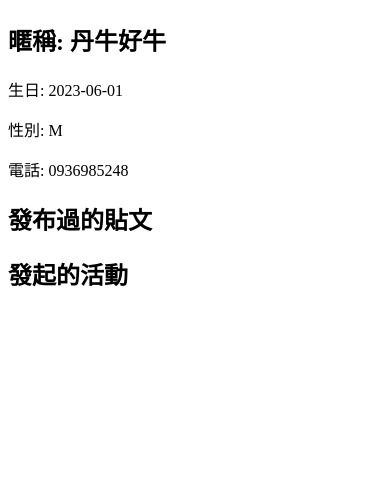
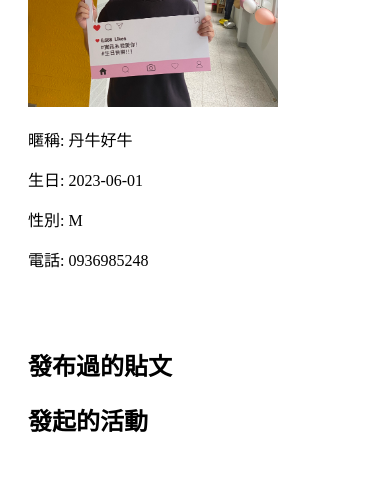
Before and after one commit to LittleBri32/Group_System, a Flask app: page /user/info/9 in a window 390 px wide. Shown: the part 370-855 px from the top of the page. Before the commit the page ends 657 px from the top, so only its background shows below. Run offline with Flask 3, Linux system fonts and the light colour scheme; a user stored in the database is signed in; data comes from the database, SQL or seed files in the repository; data that the repository does not hold is empty.

Commit message:
Add files via upload

```diff
--- a/FunCrew/templates/Info.html
+++ b/FunCrew/templates/Info.html
@@ -53,7 +53,33 @@
             object-fit: cover;
         }
 
-        /*個人資料照*/
+        /* 外部大方框 */
+        .container {
+            display: flex;
+            justify-content: flex-start;
+        }
+
+        /* 左側樣式 */
+        .left-column {
+            padding: 20px;
+        }
+
+        /* 右側樣式 */
+        .right-column {
+            padding: 20px;
+        }
+
+        /* 根據視窗大小縮放 */
+        @media (max-width: 600px) {
+            .container {
+                flex-direction: column;
+            }
+
+            .left-column,
+            .right-column {
+                flex: none;
+            }
+        }
     </style>
 </head>
 
@@ -75,15 +101,12 @@
         </div>
     </div>
 
-    <head>
-        <title>{{ nickname }}的個人資料</title>
-    </head>
-
-    <body>
-
+    <div class="container">
+        <div class="left-column">
+            <h1>{{ nickname }}的個人資料</h1>
             <img class="profile-picture" src="{{ url_for('static', filename='images/avatars/' + user_image[0]) }}"
                 alt="個人照片" />
-        <h2>暱稱: {{ nickname }}</h2>
+            <p>暱稱: {{ nickname }}</p>
             <p>生日: {{ birth }}</p>
             <p>性別: {{ gender }}</p>
             <p>電話: {{ cellphone }}</p>
@@ -91,7 +114,8 @@
             {% if score %}
             <p>評分: {{ score }}</p>
             {% endif %}
-
+        </div>
+        <div class="right-column">
             <h2>發布過的貼文</h2>
             <ul>
                 {% for post in posts %}
@@ -104,7 +128,8 @@
                 <li>{{ activity[0] }}</li>
                 {% endfor %}
             </ul>
-    </body>
+        </div>
+    </div>
 
 </body>
 
```
Also changed, not shown: FunCrew/templates/personalInfo.html (+35 -13 lines), FunCrew/funCrew_db.db, FunCrew/static/images/avatars/038974aa-e022-46ee-b6bf-8d8268fbc8f0.jpg (added), FunCrew/static/images/avatars/45f3bee1-17e6-4433-a85b-0878d3b233d9.jpg (added), FunCrew/static/images/avatars/64182249-8d83-4f44-872d-76c5be678591.jpg (added), FunCrew/static/images/avatars/c8ff8873-6be9-41b4-81d8-56667751dac0.jpg (added). Lines whose indentation alone changed are shown as unchanged.
